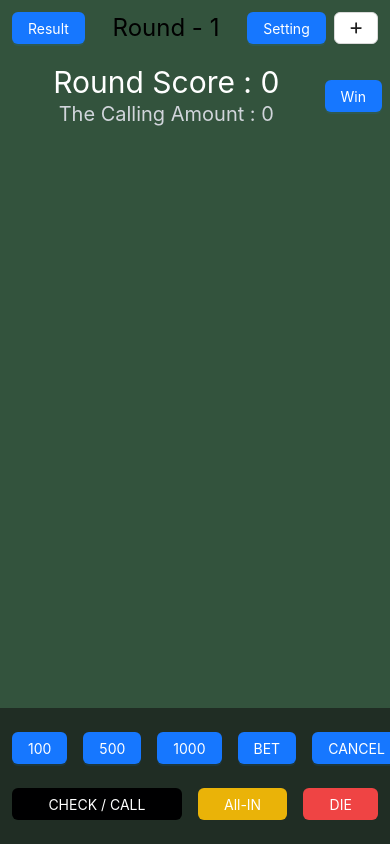
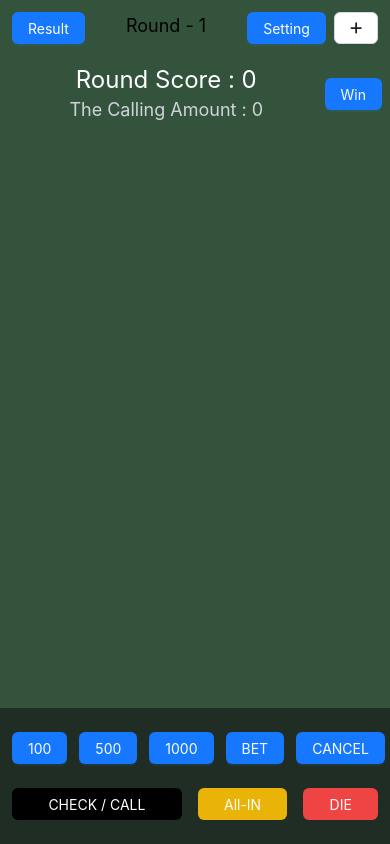
Before and after one commit to Betting-Man/Frontend, a React (Create React App) app: page /single/1 in a window 390 px wide. Built offline with nearby package versions, Linux system fonts and the light colour scheme.

Commit message:
🐛 UI 수정

```diff
--- a/src/components/BetBoard/BetBoard.tsx
+++ b/src/components/BetBoard/BetBoard.tsx
@@ -80,7 +80,7 @@ export default function BetBoard() {
 
   return (
     <div className='bg-secondary px-3 py-6 absolute bottom-0 w-[600px] max-w-full'>
-      <div className='flex justify-between gap-4 '>
+      <div className='flex justify-between gap-3 '>
         <Button className=" flex-grow-1" type="primary" onClick={handleNumberClick}>100</Button>
         <Button className=" flex-grow-1" type="primary" onClick={handleNumberClick}>500</Button>
         <Button className=" flex-grow-1" type="primary" onClick={handleNumberClick}>1000</Button>
--- a/src/components/Header/Header.tsx
+++ b/src/components/Header/Header.tsx
@@ -38,7 +38,7 @@ export default function Header() {
   return (
     <div className="header flex justify-between p-3">
       <Button type="primary" onClick={handleResultClick} >Result</Button>
-      <h1 className="text-2xl">Round - {round}</h1>
+      <h1 className="text-lg sm:text-2xl">Round - {round}</h1>
       <div className="flex gap-2">
         <Button type="primary" onClick={handleSettingClick}>Setting</Button>
         <Button  onClick={handleMoneyClick} disabled={isStartingRound}><FontAwesomeIcon icon={faPlus} /></Button>
--- a/src/components/ScoreBoard/ScoreBoard.tsx
+++ b/src/components/ScoreBoard/ScoreBoard.tsx
@@ -1,13 +1,10 @@
 import React, { useState } from 'react'
-import { Button, Modal } from "antd";
-import { useSelector, useDispatch } from 'react-redux';
+import { Button } from "antd";
+import { useSelector } from 'react-redux';
 import { RootState } from '../../app/store';
-import { incrementRound } from '../../features/single/singleSlice';
 import SingleWinnerModal from '../SingleWinnerModal/SingleWinnerModal';
 
-type Props = {}
-
-export default function ScoreBoard({ }: Props) {
+export default function ScoreBoard() {
     const [isModalOpen, setIsModalOpen] = useState(false);
     // 라운드 걸린 베팅 금액
     const roundScore = useSelector((state: RootState) => state.single.currentRoundTotalScore);
@@ -16,13 +13,13 @@ export default function ScoreBoard({ }: Props) {
 
     return (
         <div className="p-2 flex items-center">
-    <div className='flex-grow flex flex-col items-center'>
-        <h1 className='text-3xl text-white'>Round Score : {roundScore}</h1>
-        <h1 className='text-xl text-gray-300'>The Calling Amount : {requiredCallScore}</h1>
-    </div>
+            <div className='flex-grow flex flex-col items-center'>
+                <h1 className='text-2xl text-white sm:text-3xl'>Round Score : {roundScore}</h1>
+                <h1 className='text-lg text-gray-300 sm:text-xl'>The Calling Amount : {requiredCallScore}</h1>
+            </div>
 
-    <Button type="primary" className="ml-auto" onClick={() => setIsModalOpen(true)}>Win</Button>
-    {isModalOpen && <SingleWinnerModal isModalOpen={isModalOpen} setIsModalOpen={setIsModalOpen} />}
-</div>
+            <Button type="primary" className="ml-auto" onClick={() => setIsModalOpen(true)}>Win</Button>
+            {isModalOpen && <SingleWinnerModal isModalOpen={isModalOpen} setIsModalOpen={setIsModalOpen} />}
+        </div>
     )
 }
```
